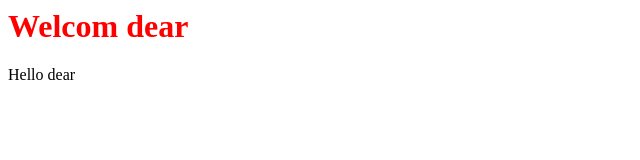
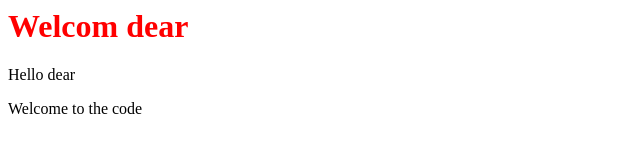
Before and after one commit to kamranahmad123/Test_Project, a website: page index.html in a window 1280 px wide. Shown: the whole page, without its empty margins (0-640 px from the left). Drawn offline with Linux system fonts and the light colour scheme.

Commit message:
Add new paragraph

```diff
--- a/index.html
+++ b/index.html
@@ -3,3 +3,5 @@
 <h1>Welcom dear</h1>
 
 <p>Hello dear</p>
+
+<p>Welcome to the code</p>
```
